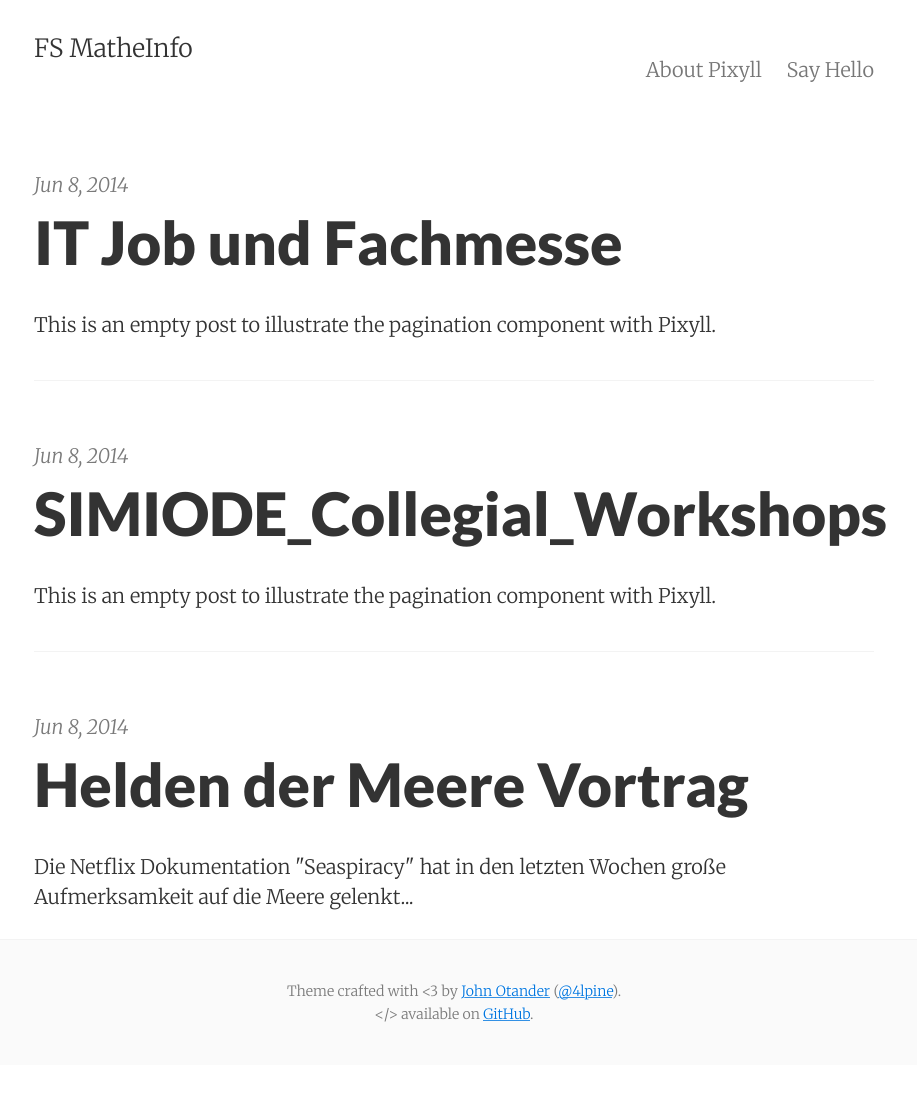
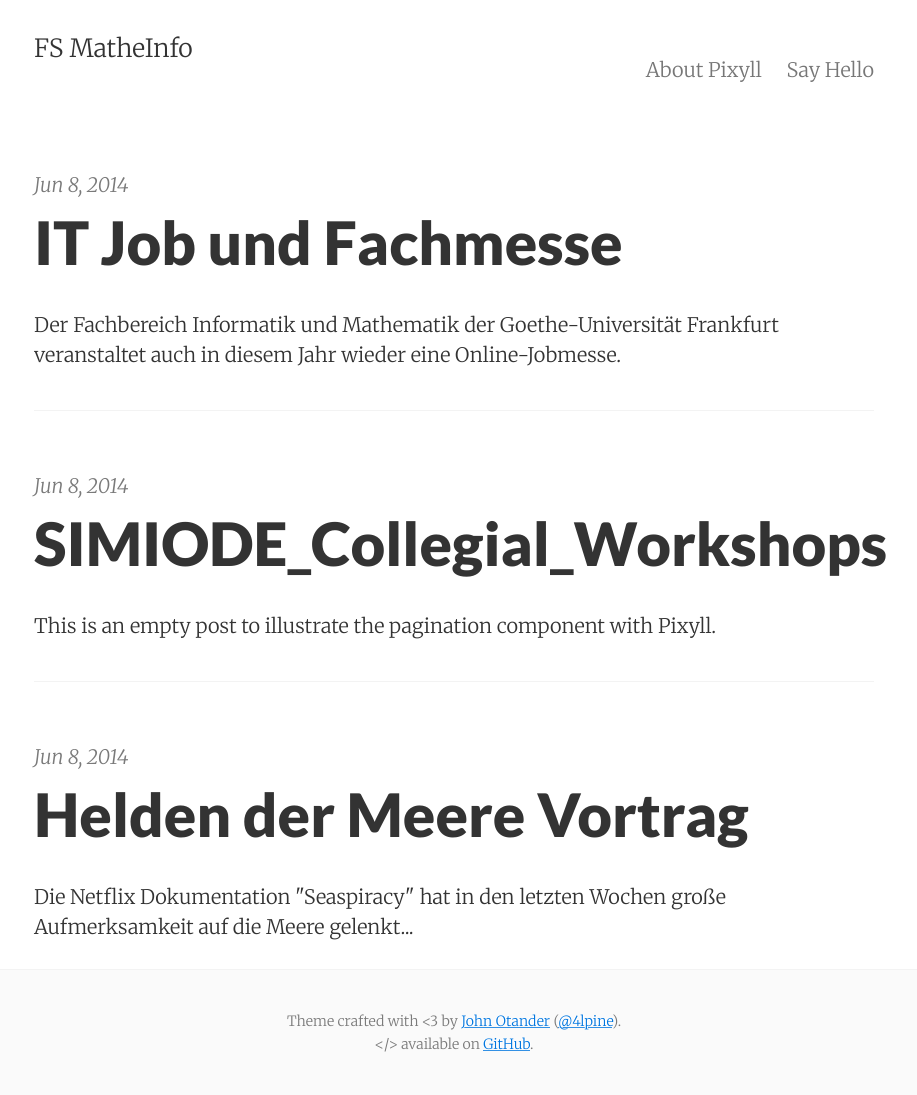
Before and after one commit to Fachschaft-FB12/Digitales-Brett-Viewer, a Jekyll site: the page built from index.html, in a window 1280 px wide. Shown: the whole page, without its empty margins (186-1103 px from the left). Built offline with Jekyll 4.4.1, drawn with Linux system fonts in a browser that asks for light colours; the list of posts is cut into pages by our own code; before the commit the page ends 1065 px from its top, so only the background shows below that.

Commit message:
Update 2014-06-08-IT-Job-und-Fachmesse.md

```diff
--- a/_posts/Veranstaltungen/2014-06-08-IT-Job-und-Fachmesse.md
+++ b/_posts/Veranstaltungen/2014-06-08-IT-Job-und-Fachmesse.md
@@ -2,7 +2,7 @@
 layout:     post
 title:      IT Job und Fachmesse
 date:       2014-06-08 11:21:29
-summary:    This is an empty post to illustrate the pagination component with Pixyll.
+summary:    Der Fachbereich Informatik und Mathematik der Goethe-Universität Frankfurt veranstaltet auch in diesem Jahr wieder eine Online-Jobmesse.
 categories: jekyll pixyll
 ---
 
```
